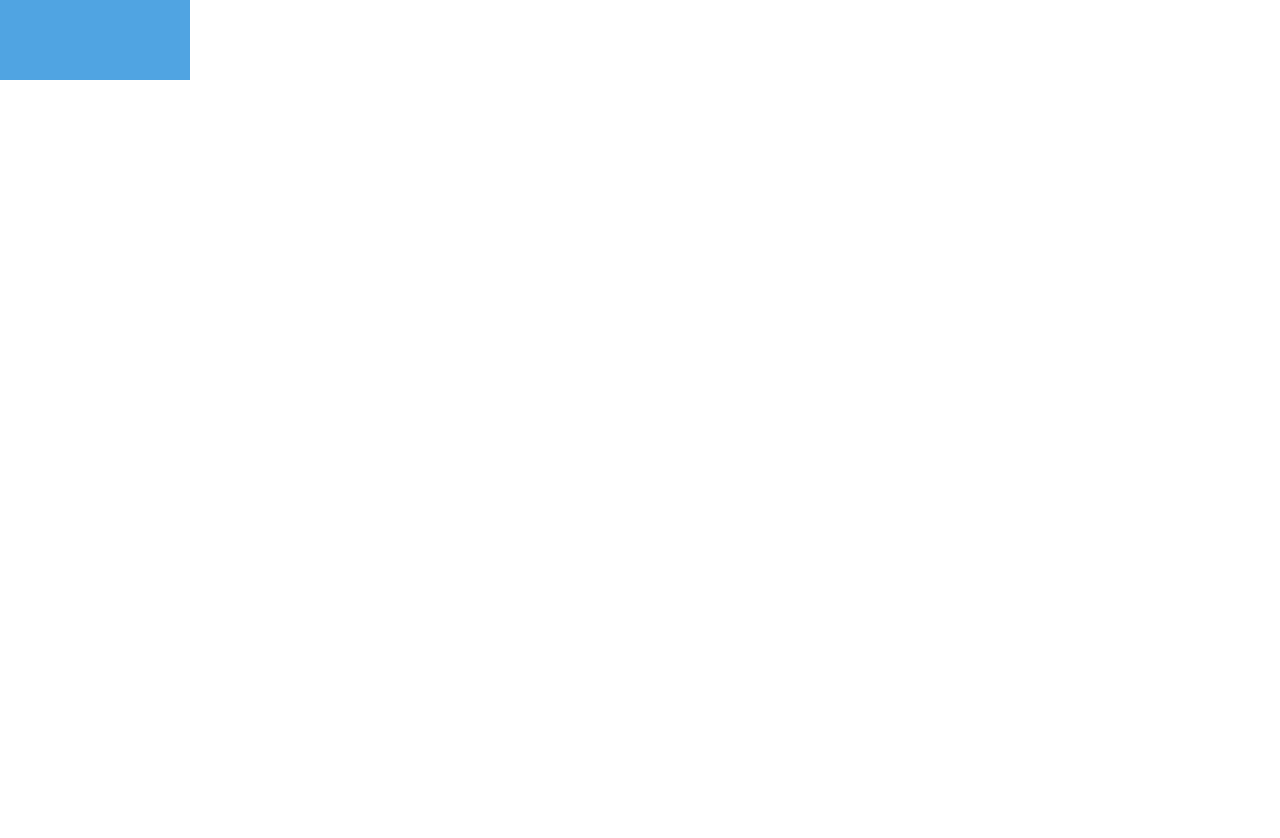
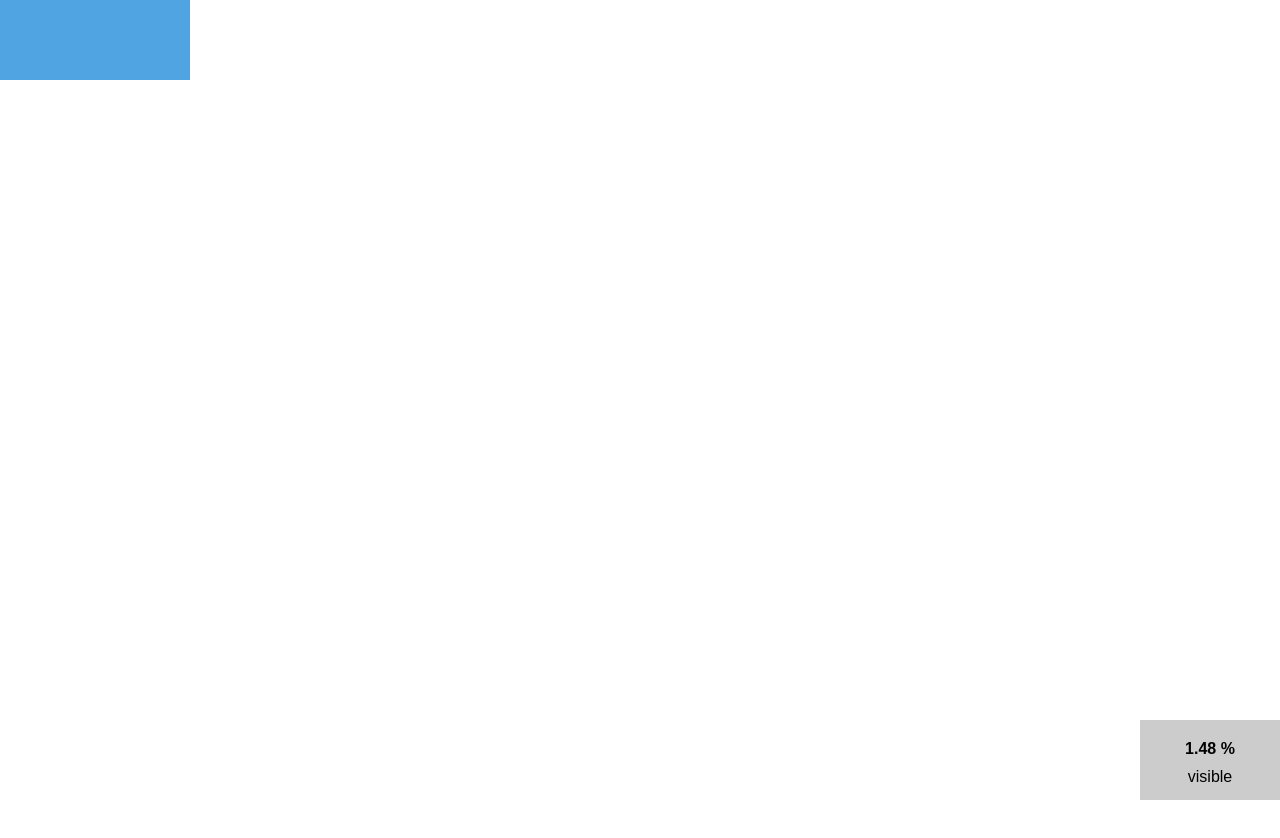
Before and after one commit to ArunMichaelDsouza/viewport-ratio-js, a website: page demo/index.html in a window 1280 px wide. Drawn offline with Linux system fonts and the light colour scheme.

Commit message:
Visibility percent pane added

```diff
--- a/demo/index.html
+++ b/demo/index.html
@@ -8,6 +8,19 @@
 			/*padding: 20px 0 1000px;*/
 			margin: 0;
 			padding-bottom: 1000px;
+		}
+		.area-pane {
+			width: 140px;
+		    position: fixed;
+		    bottom: 0;
+		    background: #ccc;
+		    height: 80px;
+		    right: 0;
+		    font-family: sans-serif;
+    		text-align: center;
+		}
+		.area-pane > h4 {
+			margin: 20px 0 10px;
 		}
 		.div_ratio {
 			display: inline-block;
@@ -21,6 +34,10 @@
 </head>
 <body>
 	<div class="div_ratio" id="test"></div>
+	<div class="area-pane">
+		<h4 id="visible-value"></h4>
+		<span>visible</span>
+	</div>
 	<script src="../src/viewport-ratio.js"></script>
 	<script>
 	</script>
--- a/src/viewport-ratio.js
+++ b/src/viewport-ratio.js
@@ -31,7 +31,10 @@
 
 	// Function to calculate target area percentage
 	ViewportRatio.prototype.calculateTargetAreaPercent = function() {
-		return parseFloat(((this.targetElementsArea / this.totalViewportArea) * 100).toFixed(2));
+		var areaVisible = parseFloat(((this.targetElementsArea / this.totalViewportArea) * 100).toFixed(2));
+		document.getElementById('visible-value').innerText = areaVisible+' %';
+
+		return areaVisible;
 	};
 
 	// Function to calculate viewport difference
@@ -65,7 +68,7 @@
 
 	window.viewportRatio.getTargetElementsArea('.div_ratio');
 
-	//console.log(window.viewportRatio.calculateTargetAreaPercent());
+	console.log(window.viewportRatio.calculateTargetAreaPercent());
 
 	window.addEventListener('scroll', function(e) {
 		window.viewportRatio.calculateViewportDifference();
```
